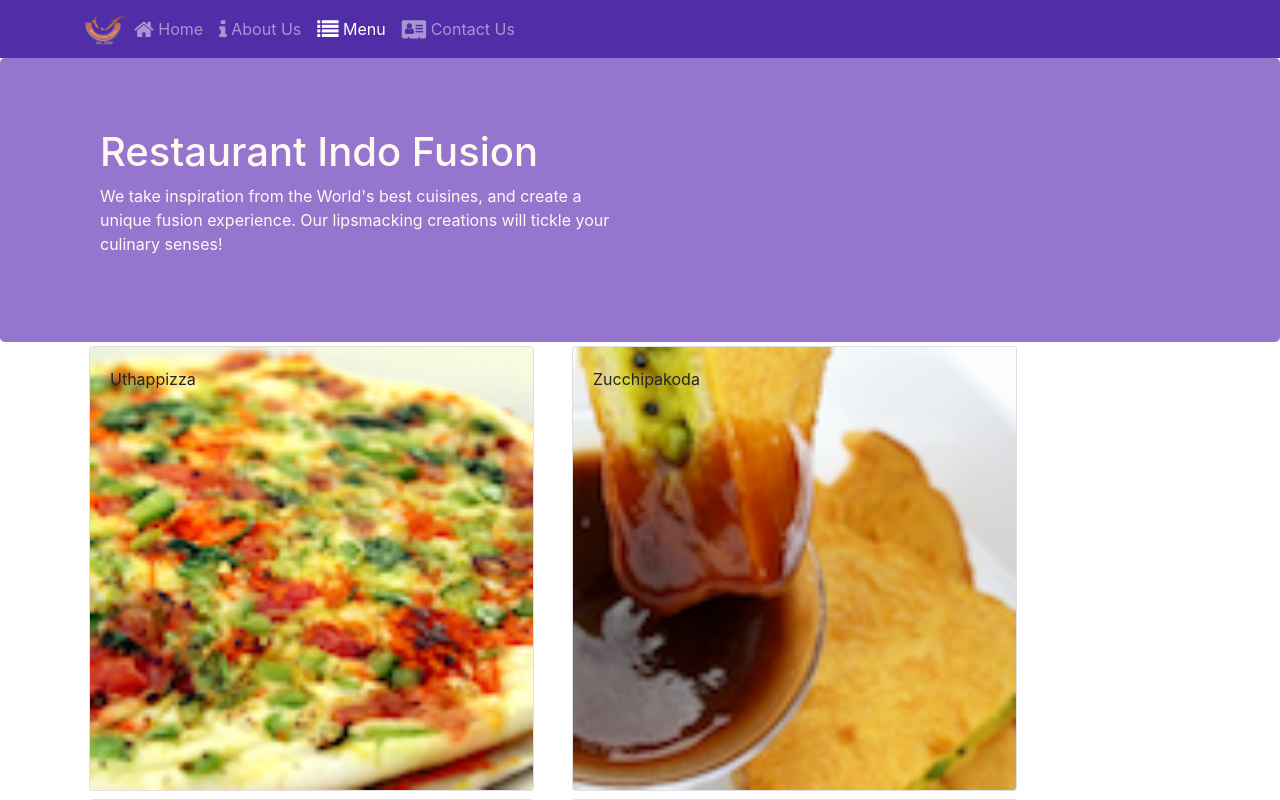
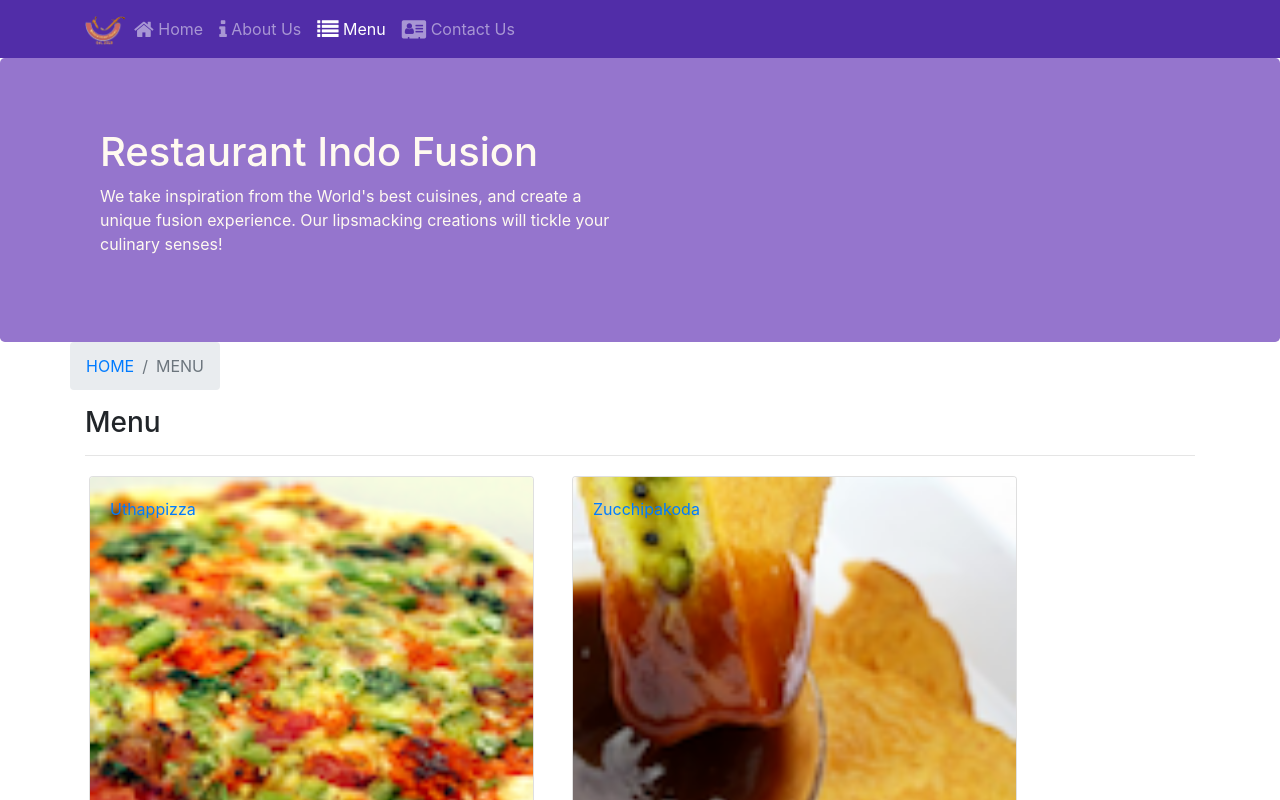
Before and after one commit to ABHIMANYUdp/Front-End-React-restaurant-confusion-, a React (Create React App) app: page /menu in a window 1280 px wide. Shown: the top 800 px of the page. Built offline with nearby package versions, Linux system fonts and the light colour scheme.

Commit message:
Single Page Applications Part 2

```diff
--- a/src/components/ContactComponent.js
+++ b/src/components/ContactComponent.js
@@ -1,8 +1,22 @@
 import React from "react";
+import { Breadcrumb, BreadcrumbItem } from "reactstrap";
+import { Link } from "react-router-dom";
 
 function Contact(props) {
   return (
     <div className='container'>
+      <div className='row'>
+        <Breadcrumb>
+          <BreadcrumbItem>
+            <Link to='/home'>Home</Link>
+          </BreadcrumbItem>
+          <BreadcrumbItem active>Contact Us</BreadcrumbItem>
+        </Breadcrumb>
+        <div className='col-12'>
+          <h3>Contact Us</h3>
+          <hr />
+        </div>
+      </div>
       <div className='row row-content'>
         <div className='col-12'>
           <h3>Location Information</h3>
--- a/src/components/DishdetailComponent.js
+++ b/src/components/DishdetailComponent.js
@@ -6,7 +6,10 @@
   CardText,
   CardBody,
   CardTitle,
+  Breadcrumb,
+  BreadcrumbItem,
 } from "reactstrap";
+import { Link } from "react-router-dom";
 
 function RenderDish({ dish }) {
   return (
@@ -54,9 +57,27 @@
 const DishDetail = (props) => {
   if (props.dish != null) {
     return (
-      <div className='row'>
-        <RenderDish dish={props.dish} />
-        <RenderComments comments={props.dish.comments} />
+      <div className='container'>
+        <div className='row'>
+          <Breadcrumb>
+            <BreadcrumbItem>
+              <Link to='/menu'>Menu</Link>
+            </BreadcrumbItem>
+            <BreadcrumbItem active>{props.dish.name}</BreadcrumbItem>
+          </Breadcrumb>
+          <div className='col-12'>
+            <h3>{props.dish.name}</h3>
+            <hr />
+          </div>
+        </div>
+        <div className='row'>
+          <div className='col-12 col-md-5 m-1'>
+            <RenderDish dish={props.dish} />
+          </div>
+          <div className='col-12 col-md-5 m-1'>
+            <RenderComments comments={props.comments} />
+          </div>
+        </div>
       </div>
     );
   } else {
--- a/src/components/MainComponent.js
+++ b/src/components/MainComponent.js
@@ -33,6 +33,21 @@
       );
     };
 
+    const DishWithId = ({ match }) => {
+      return (
+        <DishDetail
+          dish={
+            this.state.dishes.filter(
+              (dish) => dish.id === parseInt(match.params.dishId, 10)
+            )[0]
+          }
+          comments={this.state.comments.filter(
+            (comment) => comment.dishId === parseInt(match.params.dishId, 10)
+          )}
+        />
+      );
+    };
+
     return (
       <div>
         <Header />
@@ -43,6 +58,7 @@
             path='/menu'
             component={() => <Menu dishes={this.state.dishes} />}
           />
+          <Route path='/menu/:dishId' component={DishWithId} />
           <Route exact path='/contactus' component={Contact} />
           <Redirect to='/home' />
         </Switch>
--- a/src/components/MenuComponent.js
+++ b/src/components/MenuComponent.js
@@ -6,15 +6,20 @@
   CardText,
   CardBody,
   CardTitle,
+  Breadcrumb,
+  BreadcrumbItem,
 } from "reactstrap";
+import { Link } from "react-router-dom";
 
 function RenderMenuItem({ dish, onClick }) {
   return (
-    <Card onClick={() => onClick(dish.id)}>
-      <CardImg width='100%' src={dish.image} alt={dish.name} />
-      <CardImgOverlay>
-        <CardTitle>{dish.name}</CardTitle>
-      </CardImgOverlay>
+    <Card>
+      <Link to={`/menu/${dish.id}`}>
+        <CardImg width='100%' src={dish.image} alt={dish.name} />
+        <CardImgOverlay>
+          <CardTitle>{dish.name}</CardTitle>
+        </CardImgOverlay>
+      </Link>
     </Card>
   );
 }
@@ -24,13 +29,25 @@
   const menu = props.dishes.map((dish) => {
     return (
       <div className='col-12 col-md-5 m-1' key={dish.id}>
-        <RenderMenuItem dish={dish} onClick={props.onClick} />
+        <RenderMenuItem dish={dish} />
       </div>
     );
   });
 
   return (
     <div className='container'>
+      <div className='row'>
+        <Breadcrumb>
+          <BreadcrumbItem>
+            <Link to='/home'>HOME</Link>
+          </BreadcrumbItem>
+          <BreadcrumbItem active>MENU</BreadcrumbItem>
+        </Breadcrumb>
+        <div className='col-12'>
+          <h3>Menu</h3>
+          <hr />
+        </div>
+      </div>
       <div className='row'>{menu}</div>
     </div>
   );
```
